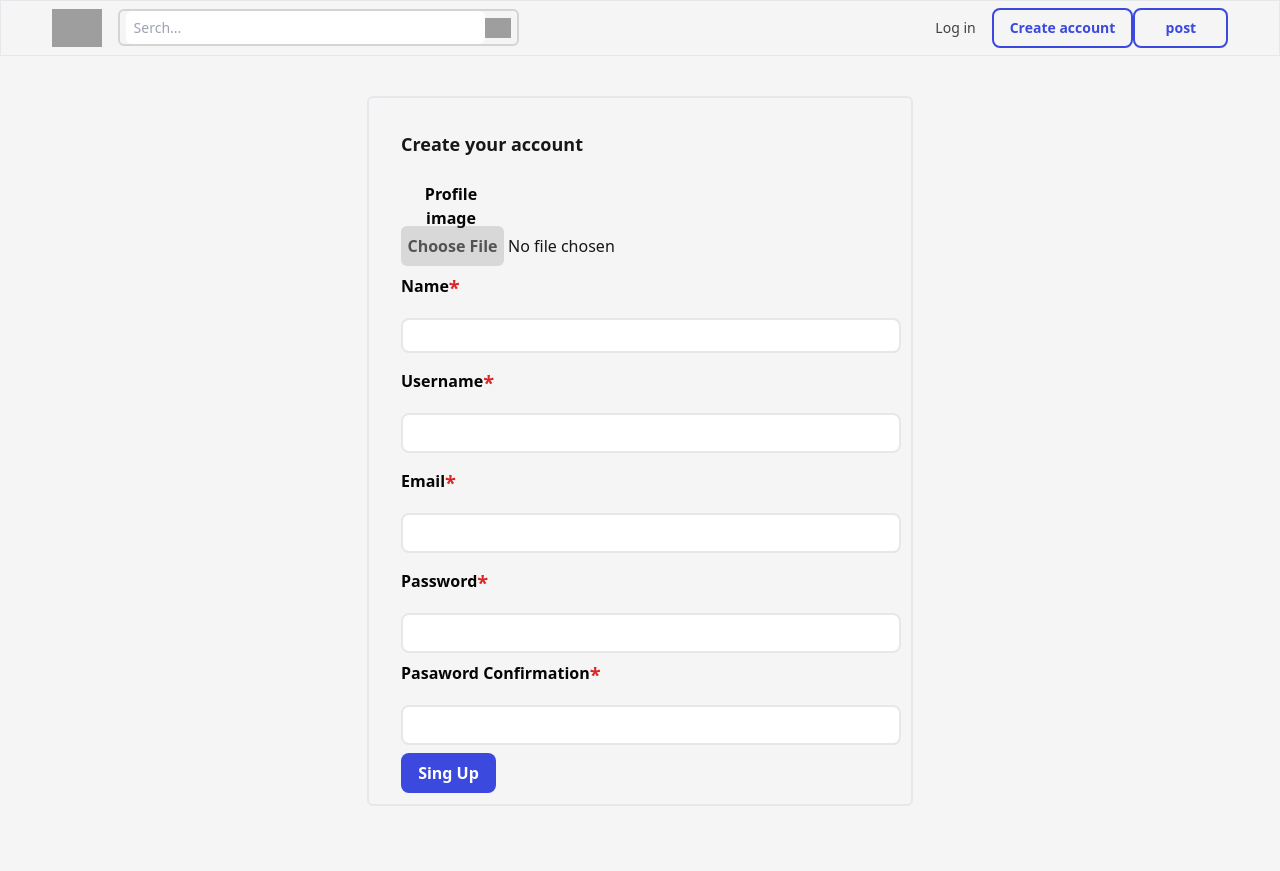
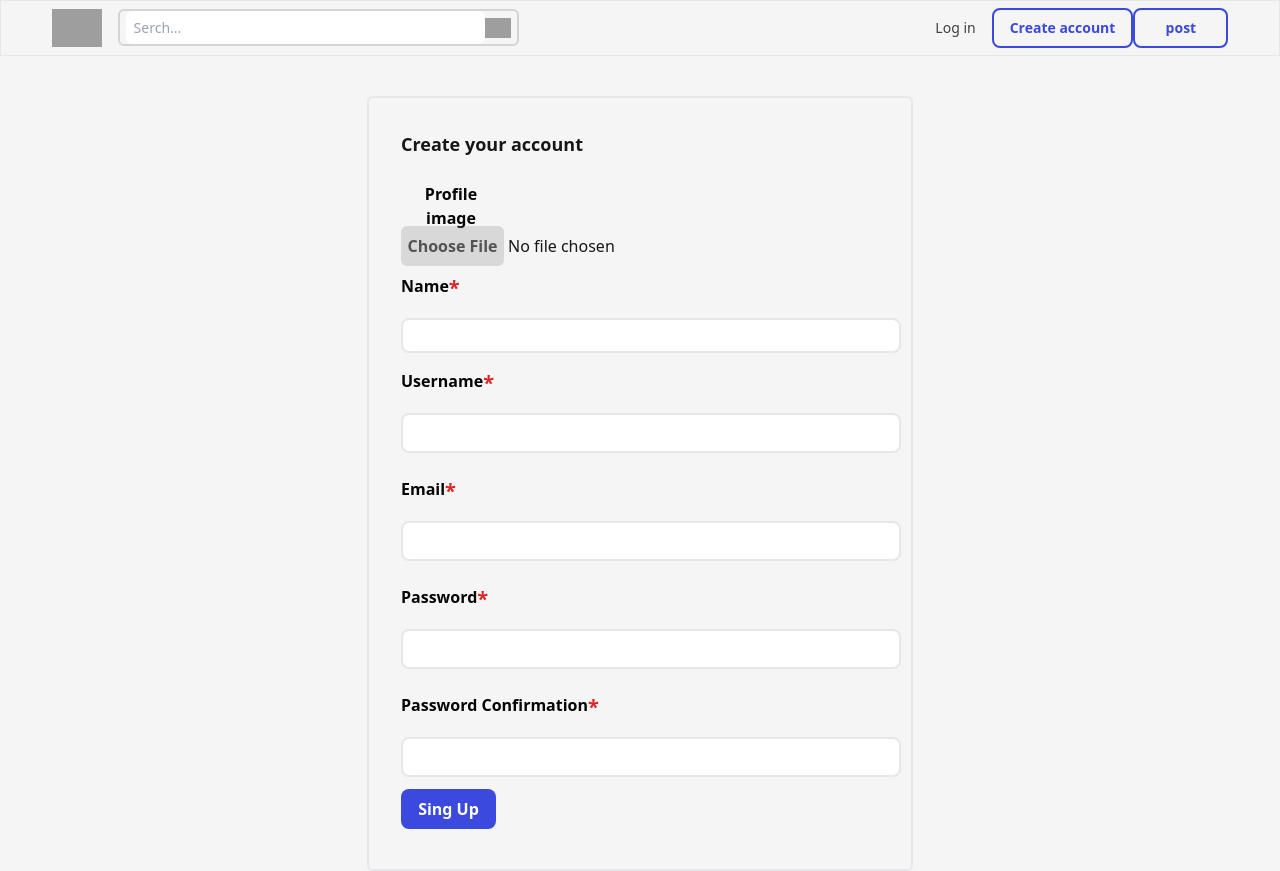
Before and after one commit to JesiRei333/Desaf-oReact, a Next.js app: page /enter/login in a window 1280 px wide. Before the commit the page ends 806 px from the top, so only its background shows below. Built offline with nearby package versions, Linux system fonts and the light colour scheme; grey boxes are pictures that could not be loaded.

Commit message:
se add funcionalidad de post, para guardar en localStorage, así como validaciones basicas para add textos en los formularios

```diff
--- a/pages/enter/enterEmail.jsx
+++ b/pages/enter/enterEmail.jsx
@@ -3,7 +3,26 @@ import Image from "next/image";
 import OrLinea from "@/src/components/orLinea";
 import { enterLoginContinue } from "@/src/constants/enterLoginContinue";
 import Link from "next/link";
+import { useForm } from "react-hook-form";
+import { useRouter } from "next/router";
+
 export default function EnterMail() {
+  const router = useRouter();
+
+  const {
+    handleSubmit,
+    register,
+    reset,
+    formState: { errors },
+  } = useForm();
+
+  async function onSubmit(dataEnter) {
+    localStorage.setItem("enter", JSON.stringify(dataEnter));
+    reset();
+    router.push("/");
+    return;
+  }
+
   return (
     <main className=" h-full w-full min-h-screen min-w-screen align-middle justify-center  ">
       <div
@@ -48,7 +67,7 @@ export default function EnterMail() {
           <div>
             <OrLinea />
           </div>
-
+          <form name="form" className="" onSubmit={handleSubmit(onSubmit)}>
             <div
               className=" flex-col h-min-[40px]  rounded-md flex  text-justify align-middle text-sm font-semibold  "
               id="redes"
@@ -58,21 +77,49 @@ export default function EnterMail() {
               </p>
               <br />
               <input
+                required
+                name="Email"
                 type="text"
                 className=" flex flex-row text-sm font-light justify-center items-center align-middle w-[580px] h-[38px] border-2 rounded-lg p-1 hover:border-[rgb(47_58_178)] outline-none  "
+                {...register("Email", {
+                  minLength: {
+                    value: 3,
+                    message: "Email o password inválido",
+                  },
+                })}
               />
+
               <p className=" flex w-[100px] h-[20px] text-center pt-4 pb-4 text-base  ">
                 Password{" "}
               </p>
               <br />
               <input
+                required
+                name="Password"
                 type="password"
                 className=" flex flex-row text-sm font-light justify-center items-center align-middle w-[580px] h-[38px] border-2 rounded-lg p-1 hover:border-[rgb(47_58_178)] outline-none "
+                {...register("Password", {
+                  minLength: {
+                    value: 3,
+                    message: "Email o password inválido",
+                  },
+                })}
               />
+              <div id="errorPasswordEmail" className="p-1">
+                {(errors.Password || errors.Email) && (
+                  <p
+                    className=" text-base flex justify-center items-center "
+                    id="letra"
+                  >
+                    {"⚠ "} {errors.Password.message}
+                  </p>
+                )}
+              </div>
               <br />
               <button className="hover:bg-[rgb(47_58_178)] bg-[rgb(59_73_223)] p-3 text-center text-base text-[rgb(255_255_255)] rounded-lg  ">
                 Log in
               </button>
+
               <br />
               <div className="flex  justify-center flex-col items-center rounded-md pb-[20px] font-light italic text-sm ">
                 <p>
@@ -89,7 +136,9 @@ export default function EnterMail() {
                   {" "}
                   and
                   <span className="text-[rgb(59_73_223)] font-normal">
-                  <a href="https://dev.to/code-of-conduct">code of conduct.</a>
+                    <a href="https://dev.to/code-of-conduct">
+                      code of conduct.
+                    </a>
                   </span>
                 </p>
                 <div className="w-min-[40px]  h-min-[40px] flex justify-center items-center text-justify align-middle text-base font-normal min-w-[580px] max-h-[580px] text-[rgb(23_23_23)] not-italic border-t-2 p-3">
@@ -101,6 +150,7 @@ export default function EnterMail() {
                 </div>
               </div>
             </div>
+          </form>
         </div>
       </div>
     </main>
--- a/pages/enter/login.jsx
+++ b/pages/enter/login.jsx
@@ -1,19 +1,34 @@
-import EnterBoton from "@/src/components/enterBoton";
-import Image from "next/image";
-import { enterLoginBoton } from "@/src/constants/enterLoginboton";
 import Nav from "../nav";
+import { useForm } from "react-hook-form";
+import { useRouter } from "next/router";
 
 export default function Enter() {
+  const router = useRouter();
+
+  const {
+    handleSubmit,
+    register,
+    reset,
+    formState: { errors },
+  } = useForm();
+
+  async function onSubmit(dataLogin) {
+    localStorage.setItem("registro", JSON.stringify(dataLogin));
+    reset();
+    router.push;
+    return;
+  }
+
   return (
     <div>
       <Nav />
       <main className=" h-full w-full min-h-screen min-w-screen   ">
         <div
-          className="flex w-[710px] h-[710px] min-w-screen  align-middle rounded-md
+          className="flex w-[710px] h-[100%] min-w-screen  align-middle rounded-md
         pt-[6rem] ml-auto mr-auto text-[rgb(23_23_23)"
         >
           <div
-            className="flex flex-col w-[546px] h-[710px] border-2 min-w-screen   align-middle rounded-md
+            className="flex flex-col w-[546px] h-[100%] border-2 min-w-screen   align-middle rounded-md
         p-[32px]  ml-auto mr-auto text-[rgb(23_23_23)]
     "
           >
@@ -32,45 +47,158 @@ export default function Enter() {
               </button>
               <p className="p-1"> No file chosen</p>
             </div>
+            <form name="form" className="" onSubmit={handleSubmit(onSubmit)}>
               <div id="nameLogin" className="pt-2 pb-2">
                 <p className=" flex flex-initial  w-[100px] h-[20px] text-center  text-[rgb(5,5,5)] font-semibold">
                   Name <span className="text-[rgb(220_38_38)] text-xl">*</span>
                 </p>
                 <br />
-              <input className=" flex justify-center items-center align-middle w-[500px] h-[35px] p-[12px] border-2 rounded-lg outline-none hover:border-[rgb(47_58_178)] " />
+                <input
+                  required
+                  name="nameIn"
+                  className=" flex justify-center items-center align-middle w-[500px] h-[35px] p-[12px] border-2 rounded-lg outline-none hover:border-[rgb(47_58_178)] "
+                  {...register("nameIn", {
+                    minLength: {
+                      value: 3,
+                      message: "Tu nombre debe tener al menos 3 caracteres",
+                    },
+                  })}
+                />
+                <div id="errordeName" className="p-1">
+                  {errors.nameIn && (
+                    <p
+                      className=" text-base flex justify-center items-center "
+                      id="letra"
+                    >
+                      {"⚠ "} {errors.nameIn.message}
+                    </p>
+                  )}
                 </div>
+
                 <div id="userLogin" className="pt-2 pb-2">
                   <p className=" flex flex-initial  w-[100px] h-[20px] text-center  text-[rgb(5,5,5)] font-semibold">
-                Username<span className="text-[rgb(220_38_38)] text-xl">*</span>
-              </p>
-              <br />
-              <input className=" flex justify-center items-center align-middle w-[500px] h-[40px] p-[12px] border-2 rounded-lg outline-none hover:border-[rgb(47_58_178)] " />
-            </div>
-            <div id="Email" className="pt-2 pb-2">
-              <p className=" flex flex-initial  w-[100px] h-[20px] text-center  text-[rgb(5,5,5)] font-semibold">
-                Email<span className="text-[rgb(220_38_38)] text-xl">*</span>
-              </p>
-              <br />
-              <input className=" flex justify-center items-center align-middle w-[500px] h-[40px] p-[12px] border-2 rounded-lg outline-none hover:border-[rgb(47_58_178)]  " />
-            </div>
-            <div id="paswordLogin" className="pt-2 pb-2">
-              <p className=" flex flex-initial  w-[100px] h-[20px] text-center  text-[rgb(5,5,5)] font-semibold">
-                Password<span className="text-[rgb(220_38_38)] text-xl">*</span>
-              </p>
-              <br />
-              <input className=" flex justify-center items-center align-middle w-[500px] h-[40px] p-[12px] border-2 rounded-lg outline-none hover:border-[rgb(47_58_178)]  " />
-              <div id="confirmaLogin" className="pt-2 pb-2">
-                <p className=" flex flex-initial pb-2  w-[200px] h-[20px]  text-[rgb(5,5,5)] font-semibold">
-                  Pasaword Confirmation
+                    Username
                     <span className="text-[rgb(220_38_38)] text-xl">*</span>
                   </p>
                   <br />
-                <input className=" flex justify-center items-center align-middle w-[500px] h-[40px] p-[12px] border-2 rounded-lg  outline-none hover:border-[rgb(47_58_178)] " />
+                  <input
+                    required
+                    name="Username"
+                    className=" flex justify-center items-center align-middle w-[500px] h-[40px] p-[12px] border-2 rounded-lg outline-none hover:border-[rgb(47_58_178)] "
+                    {...register("Username", {
+                      minLength: {
+                        value: 3,
+                        message: "Tu Username debe tener al menos 3 caracteres",
+                      },
+                    })}
+                  />
+                  <div id="errordeUsername" className="p-1">
+                    {errors.Username && (
+                      <p
+                        className=" text-base flex justify-center items-center "
+                        id="letra"
+                      >
+                        {"⚠ "} {errors.Username.message}
+                      </p>
+                    )}
                   </div>
-              <button className="hover:bg-[rgb(47_58_178)] p-[8px_16px] bg-[rgb(59_73_223)]  min-w-[95px] text-center  text-[rgb(255_255_255)] rounded-lg  font-semibold">
+                </div>
+
+                <div id="Email" className="pt-2 pb-2">
+                  <p className=" flex flex-initial  w-[100px] h-[20px] text-center  text-[rgb(5,5,5)] font-semibold">
+                    Email
+                    <span className="text-[rgb(220_38_38)] text-xl">*</span>
+                  </p>
+                  <br />
+                  <input
+                    required
+                    name="Email"
+                    className=" flex justify-center items-center align-middle w-[500px] h-[40px] p-[12px] border-2 rounded-lg outline-none hover:border-[rgb(47_58_178)]  "
+                    {...register("Email", {
+                      minLength: {
+                        value: 3,
+                        message: "Tu Email debe tener al menos 3 caracteres",
+                      },
+                    })}
+                  />
+                  <div id="errordeEmail" className="p-1">
+                    {errors.Email && (
+                      <p
+                        className=" text-base flex justify-center items-center "
+                        id="letra"
+                      >
+                        {"⚠ "} {errors.Email.message}
+                      </p>
+                    )}
+                  </div>
+                </div>
+
+                <div id="paswordLogin" className="pt-2 pb-2">
+                  <p className=" flex flex-initial  w-[100px] h-[20px] text-center  text-[rgb(5,5,5)] font-semibold">
+                    Password
+                    <span className="text-[rgb(220_38_38)] text-xl">*</span>
+                  </p>
+                  <br />
+                  <input
+                    required
+                    name="Password"
+                    className=" flex justify-center items-center align-middle w-[500px] h-[40px] p-[12px] border-2 rounded-lg outline-none hover:border-[rgb(47_58_178)]  "
+                    {...register("Password", {
+                      minLength: {
+                        value: 3,
+                        message: "Tu Password debe tener al menos 3 caracteres",
+                      },
+                    })}
+                  />
+                  <div id="errordePassword" className="p-1">
+                    {errors.Password && (
+                      <p
+                        className=" text-base flex justify-center items-center "
+                        id="letra"
+                      >
+                        {"⚠ "} {errors.Password.message}
+                      </p>
+                    )}
+                  </div>
+                </div>
+
+                <div id="confirmaLogin" className="pt-2 pb-2">
+                  <p className=" flex flex-initial pb-2  w-[200px] h-[20px]  text-[rgb(5,5,5)] font-semibold">
+                    Password Confirmation
+                    <span className="text-[rgb(220_38_38)] text-xl">*</span>
+                  </p>
+                  <br />
+                  <input
+                    required
+                    className=" flex justify-center items-center align-middle w-[500px] h-[40px] p-[12px] border-2 rounded-lg  outline-none hover:border-[rgb(47_58_178)] "
+                    {...register("passwordConfirmation", {
+                      minLength: {
+                        value: 3,
+                        message:
+                          "Tu Password Confirmation debe tener al menos 3 caracteres",
+                      },
+                    })}
+                  />
+                  <div id="errordePasswordConfirmation" className="pt-1">
+                    {errors.passwordConfirmation && (
+                      <p
+                        className=" text-base flex justify-center items-center "
+                        id="letra"
+                      >
+                        {"⚠ "} {errors.passwordConfirmation.message}
+                      </p>
+                    )}
+                  </div>
+                </div>
+
+                <button
+                  type="submit"
+                  className="hover:bg-[rgb(47_58_178)] p-[8px_16px] bg-[rgb(59_73_223)]  min-w-[95px] text-center  text-[rgb(255_255_255)] rounded-lg  font-semibold"
+                >
                   Sing Up
                 </button>
               </div>
+            </form>
           </div>
         </div>
       </main>
--- a/pages/index.jsx
+++ b/pages/index.jsx
@@ -18,9 +18,14 @@ import BotonHeaderMid from "@/src/components/botonHeaderMid";
 import { botonesHeaderMid } from "@/src/constants/botonesHeaderMid";
 import { botonesHeaderMidDerecha } from "@/src/constants/botonHeaderMidDerecha";
 import Nav from "./nav";
+import art from "@/src/constants/localStot";
 const inter = Inter({ subsets: ["latin"] });
 
 export default function Home() {
+  let dato = JSON.parse(localStorage.getItem("formData")) || [];
+
+  console.log(localStorage.getItem("formData"));
+  console.log(dato.articuloPost);
   return (
     <div>
       <Nav />
@@ -168,7 +173,10 @@ export default function Home() {
             </div>
 
             <div className=" flex border-[0.5px] max-w-[555.656px]  md:min-w-[610.656px] pl-20 sm:pl-12 md:pl-0  border-[rgba(82,82,82,0.14)] rounded-md mb-1 ">
-              <PostMid className="flex hover:bg-[rgba(113,234,139,0.14)] hover:border-1 p-[8px_16px]  " />
+              <PostMid
+                className="flex hover:bg-[rgba(113,234,139,0.14)] hover:border-1 p-[8px_16px]  "
+                titulo={dato.articuloPost}
+              />
             </div>
           </div>
           <div
--- a/pages/post.jsx
+++ b/pages/post.jsx
@@ -3,12 +3,11 @@ import Image from "next/image";
 import BotonPost from "@/src/components/botonPost";
 import { botonPost } from "@/src/constants/botonPostImg";
 
-import { useState } from "react";
 import { useForm } from "react-hook-form";
-import { data } from "autoprefixer";
+import { useRouter } from "next/router";
 
 export default function Post() {
-  const [todos, setTodos] = useState([]);
+  const router = useRouter();
 
   const {
     handleSubmit,
@@ -17,17 +16,14 @@ export default function Post() {
     formState: { errors },
   } = useForm();
 
-  let dataPost = {
-    titulo: data.articuloTitulo,
-    post: data.articuloPost,
-  };
-
   async function onSubmit(dataPost) {
     localStorage.setItem("formData", JSON.stringify(dataPost));
     reset();
+    router.push("/");
+    return;
   }
   return (
-    <main className=" h-full w-full min-h-screen min-w-screen  border-1 ">
+    <main className=" h-full w-full min-h-screen min-w-screen   ">
       <nav className=" flex justify-center bg-[rgb(245_245_245)] min-h-[55.990px] min-w-full align-middle items-center ">
         <div className=" flex flex-row justify-center items-center  md:pr-60  ">
           <Link href="/">
@@ -57,11 +53,11 @@ export default function Post() {
       </nav>
 
       <div
-        className="flex md:justify-center w-[1500px] h-[1500px] min-w-screen  align-middle rounded-md
+        className="flex md:justify-center w-[1500px] min-w-screen  align-middle rounded-md
          ml-auto mr-auto text-[rgb(23_23_23)]"
       >
         <div
-          className="flex flex-col max-w-[806px] min-h-[640px] border-2 min-w-screen  p-[64px] align-middle rounded-md
+          className="flex flex-col justify-start  md:max-w-[506px] lg:max-w-[806px]  border-2 p-[64px]  rounded-md
           "
         >
           <button
@@ -72,26 +68,36 @@ export default function Post() {
           </button>
 
           <form name="form" className="" onSubmit={handleSubmit(onSubmit)}>
-            <input
-              className="min-h-[62px]  outline-none text-[7rem] pt-5 text-lg sm:text-3xl md:text-4xl lg:text-5xl font-bold "
+            <textarea
+              className=" align-top resize-none w-[100%] outline-none text-[7rem] pt-5 text-lg sm:text-3xl md:text-4xl lg:text-5xl font-bold "
               placeholder="New post title here..."
               name="articuloTitulo"
               id="articuloTitulo"
-              cols="30"
+              cols="40"
               rows="3"
               required
               autoComplete="off"
               {...register("articuloTitulo", {
                 minLength: {
                   value: 3,
-                  message: "Add una tarea de al menos 3 caracteres",
+                  message: "Tu título debe tener al menos 3 caracteres",
                 },
                 maxLength: {
-                  value: 30,
-                  message: "Add una tarea de máximo 30 caracteres",
+                  value: 60,
+                  message: "Tu título debe tener  menos de 60 caracteres",
                 },
               })}
-            />
+            ></textarea>
+            <div id="errordeTitulo" className="p-1">
+              {errors.articuloTitulo && (
+                <p
+                  className=" text-base flex justify-center items-center "
+                  id="letra"
+                >
+                  {"⚠ "} {errors.articuloTitulo.message}
+                </p>
+              )}
+            </div>
             <div className=" p-2 ">Add up 4 tags...</div>
             <div id="botones " className="flex flex-row pl-5   ">
               {botonPost.map((item, index) => {
@@ -111,29 +117,41 @@ export default function Post() {
               })}
             </div>
             <div>
-              <input
-                className="min-h-[62px] flex outline-none text-[7rem] pt-5 text-base sm:text-xl font-mono  "
+              <div id="errordePost" className="p-1">
+                {" "}
+                {errors.articuloPost && (
+                  <p
+                    className=" text-base flex justify-center items-center "
+                    id="letra"
+                  >
+                    {"⚠ "} {errors.articuloPost.message}
+                  </p>
+                )}
+              </div>
+
+              <textarea
+                className="resize-none  w-[100%] flex outline-none text-[7rem] pt-5 text-base sm:text-xl font-mono  "
                 placeholder="Write your post"
                 name="articuloPost"
                 id="articuloPost"
-                cols="60"
-                rows="22"
+                cols="10"
+                rows="12"
                 autoComplete="off"
                 required
                 {...register("articuloPost", {
                   minLength: {
                     value: 3,
-                    message: "Add una tarea de al menos 3 caracteres",
+                    message: "Add un post de al menos 3 caracteres",
                   },
                   maxLength: {
-                    value: 30,
-                    message: "Add una tarea de máximo 30 caracteres",
+                    value: 300,
+                    message: "Tu post rebasado, usa menos de 300 caracteres",
                   },
                 })}
-              />
+              ></textarea>
             </div>
             <button
-              className="bg-indigo-400 text-slate-900 rounded-r-xl p-2 hover:bg-indigo-400/50 hover:text-white font-semibold hover:shadow-lg  hover:shadow-cyan-500"
+              className="hover:bg-[rgb(59_73_223)] p-[8px_16px] min-w-[95px] text-center text-[rgb(59_73_223)] hover:text-[rgb(255_255_255)] border-[rgb(59_73_223)] border-2 rounded-lg  font-semibold"
               type="submit"
             >
               Agregar
--- a/src/components/postMid.jsx
+++ b/src/components/postMid.jsx
@@ -25,7 +25,7 @@ export default function PostMid(props) {
       </div>
       <div className="text-[rgb(9_9_9)]  font-extrabold hover:text-[rgb(59_73_223)] text-[1.5rem]] p-[20px]">
         <p id="tituloPost" className=" hover:text-[rgb(59_73_223)]">
-          Este es un gran titulo
+          {props.titulo}
         </p>
       </div>
 
```
Also changed, not shown: src/constants/localStot.js (added). Lines whose indentation alone changed are shown as unchanged.
